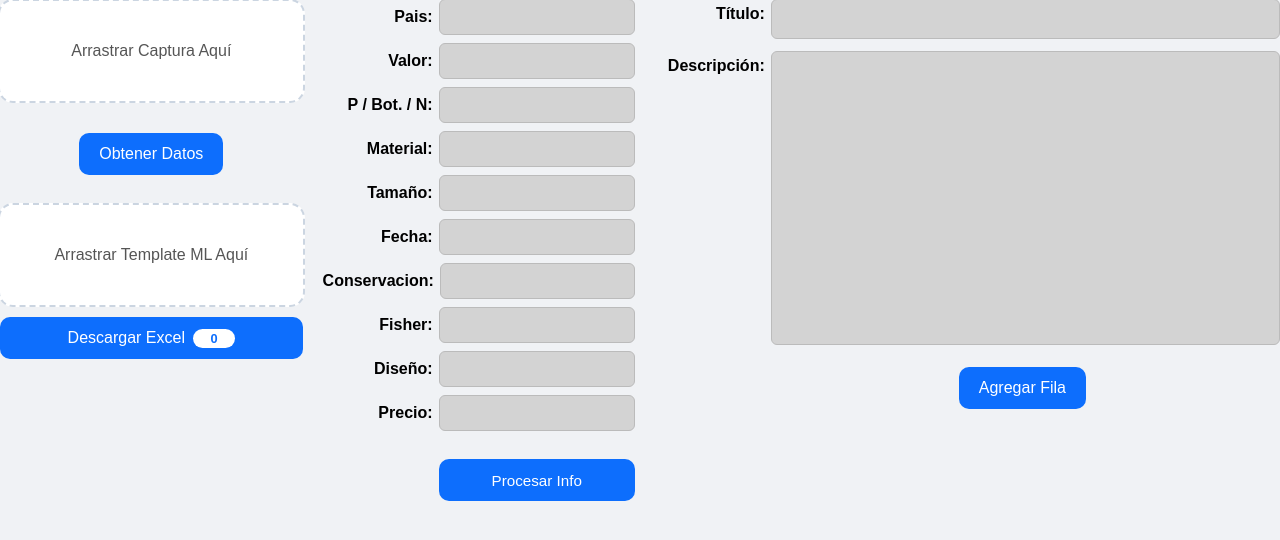
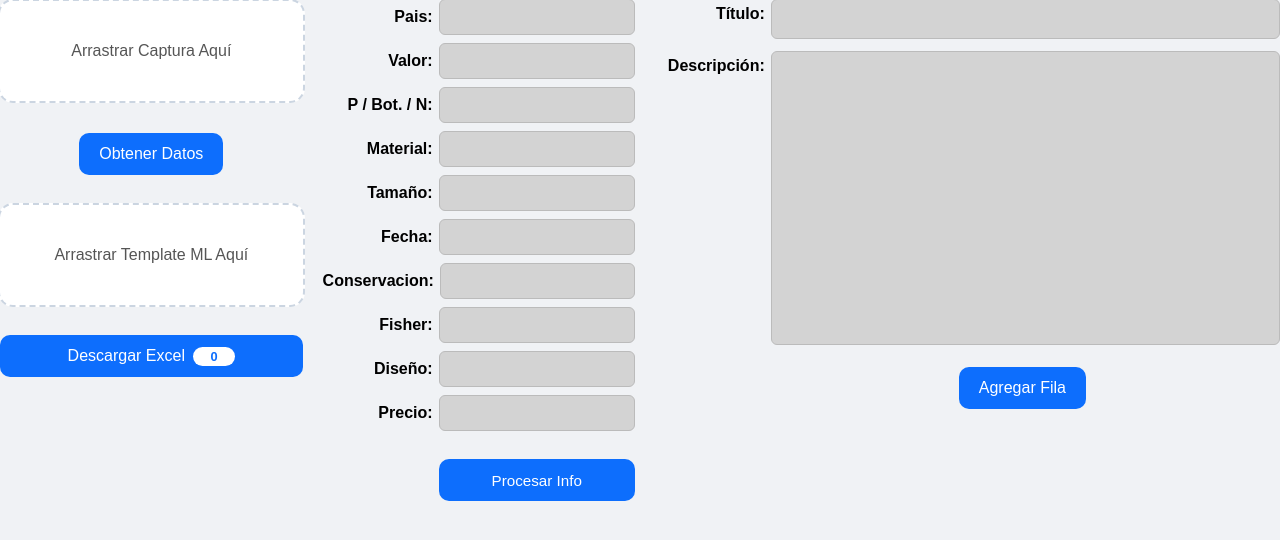
Before and after one commit to numismaticarosario/notepublisher, a Flask app: page / in a window 1280 px wide. Shown: the part 118-658 px from the top of the page. Run offline with Flask 3, Linux system fonts and the light colour scheme; some libraries are stand-ins or nearby versions.

Commit message:
Update index.html

```diff
--- a/templates/index.html
+++ b/templates/index.html
@@ -44,7 +44,7 @@
     #dropzoneML.hover { border-color: #0d6efd; background: #e7f1ff; }
     #dropzoneML.loaded { border-color: #198754; background: #eaffee; color: #198754; font-weight: bold; }
     #downloadBtn {
-      margin-top: 10px;
+      margin-top: 28px;
       padding: 10px 20px;
       font-size: 1rem;
       border-radius: 10px;
```
